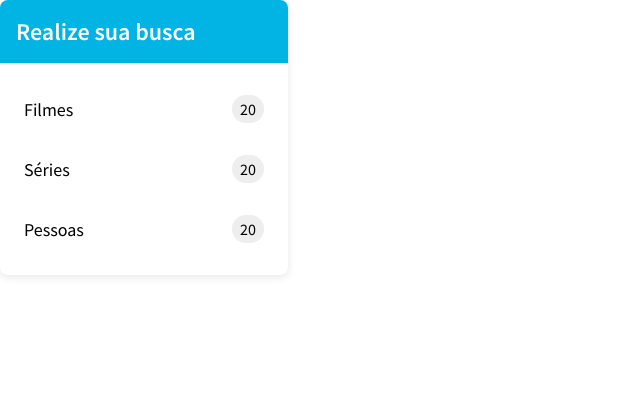
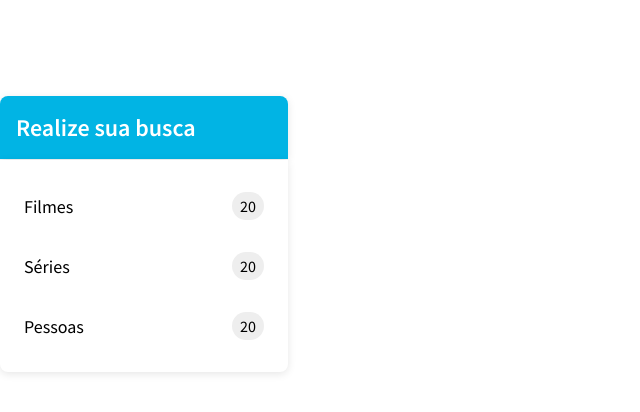
Before and after one commit to andersonsilva019/TMDB-kolabs, a Next.js app: page / in a window 1280 px wide. Shown: the top 412 px of the page, without its empty margins (0-640 px from the left). Built offline with nearby package versions, Linux system fonts and the light colour scheme.

Commit message:
chore: adicionando links de redirecionamento para as paginas

```diff
--- a/src/components/Sidebar/index.tsx
+++ b/src/components/Sidebar/index.tsx
@@ -1,24 +1,39 @@
+import { useRouter } from 'next/router'
+import Link from 'next/link'
 import * as S from './styles'
 
 
 export function Sidebar() {
+
+  const { asPath } = useRouter()
+
   return (
-    <>
+    <div style={{ width: '100%' }}>
       <S.Header>Realize sua busca</S.Header>
       <S.Container>
-        <S.Link active={false}>
+
+        <Link href="/movies" passHref>
+          <S.Link active={asPath === '/movies'}>
             <S.Title>Filmes</S.Title>
             <S.Quantity>20</S.Quantity>
           </S.Link>
-        <S.Link active={false}>
+        </Link>
+
+        <Link href="/series" passHref>
+          <S.Link active={asPath === '/series'}>
             <S.Title>Séries</S.Title>
             <S.Quantity>20</S.Quantity>
           </S.Link>
-        <S.Link active={false}>
+        </Link>
+
+        <Link href="/persons" passHref>
+          <S.Link active={asPath === '/persons'}>
             <S.Title>Pessoas</S.Title>
             <S.Quantity>20</S.Quantity>
           </S.Link>
+        </Link>
+
       </S.Container>
-    </>
+    </div>
   )
 }
--- a/src/components/Sidebar/styles.ts
+++ b/src/components/Sidebar/styles.ts
@@ -3,19 +3,23 @@ import styled, { css } from 'styled-components'
 export const Container = styled.div`
   box-shadow: 0 2px 8px rgb(0, 0, 0, 0.1);
   background-color: #FFFFFF;
-  max-width: 18rem;
   padding: 1rem;
   border-bottom-left-radius: 0.5rem;
   border-bottom-right-radius: 0.5rem;
+  position: fixed;
+  width: 18rem;
+  top: 10rem;
   `
 
 export const Header = styled.div`
   color: #FFF;
   font-size: 1.5rem;
   font-weight: 600;
+  position: fixed;
+  width: 18rem;
+  top: 6rem;
   padding: 1rem;
   background-color: #01B4E4;
-  max-width: 18rem;
   border-top-left-radius: 0.5rem;
   border-top-right-radius: 0.5rem;
   box-shadow: 0 2px 8px rgb(0, 0, 0, 0.1);
@@ -44,7 +48,8 @@ const linkModifiers = {
 
 export const Link = styled.a<LinkProps>`
   ${({ active }) => css`
-
+    text-decoration: none;
+    color: #000;
     display: flex;
     align-items: center;
     justify-content: space-between;
```
Lines whose indentation alone changed are shown as unchanged.
